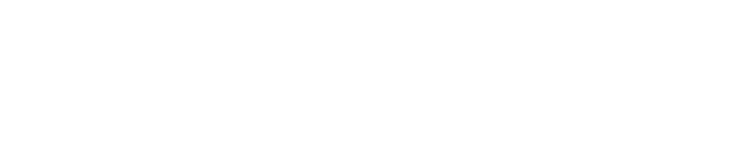
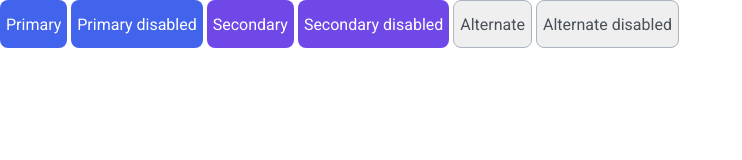
Before and after one commit to js-tasks-ru/htmlcss-20250313_zagudaev-den, a website: page 03-lection1/01-button/index.html in a window 1280 px wide. Shown: the whole page, without its empty margins (0-742 px from the left). Drawn offline with Linux system fonts and the light colour scheme.

Commit message:
кнопка и карусель

```diff
--- a/03-lection1/01-button/button.css
+++ b/03-lection1/01-button/button.css
@@ -1 +1,79 @@
 /* Стилизация кнопки */
+
+.button {
+    height: 48px;
+    text-align: center;
+    transition: opacity 200ms
+    ease-in-out, background 200ms
+    ease-in-out;
+
+}
+
+.button:disabled {
+    opacity: 0.5;
+    pointer-events: none;
+    cursor: default;
+}
+
+.button__primary {
+
+    /* Blue */
+    background: var(--primary-default);
+    border-radius: 8px;
+
+    /* Primary */
+    border-width: 0;
+    font-family: 'Roboto';
+    font-style: normal;
+    font-size: 16px;
+    line-height: 19px;
+    color: var(--white);
+}
+
+.button__primary:hover {
+background: var(--primary-hover);
+cursor: pointer;
+}
+
+.button__secondary {
+
+    /* Purple */
+    background: var(--secondary-default);
+    border-radius: 8px;
+
+    /* Secondary */
+    border-width: 0;
+    font-family: 'Roboto';
+    font-style: normal;
+    font-size: 16px;
+    line-height: 19px;
+    color: var(--white);
+
+}
+
+.button__secondary:hover {
+background: var(--secondary-hover);
+cursor: pointer;
+}
+
+.button__alternate {
+
+    /* Gray 3 */
+    border: 1px solid var(--grey-3);
+    border-radius: 8px;
+
+    /* Alternate */
+
+    font-family: 'Roboto';
+    font-style: normal;
+    font-size: 16px;
+    line-height: 19px;
+
+    /* Gray 4 */
+    color: var(--alternate-default);
+}
+
+.button__alternate:hover {
+border: 1px solid #212429;
+cursor: pointer;
+}
--- a/03-lection1/01-button/index.html
+++ b/03-lection1/01-button/index.html
@@ -6,6 +6,11 @@
         <link rel="stylesheet" href="./button.css">
     </head>
     <body>
-
+        <button class="button button__primary">Primary</button>
+        <button class="button button__primary" :disabled>Primary disabled</button>
+        <button class="button button__secondary">Secondary</button>
+        <button class="button button__secondary" :disabled>Secondary disabled</button>
+        <button class="button button__alternate">Alternate</button>
+        <button class="button button__alternate" :disabled>Alternate disabled</button>
     </body>
 </html>
--- a/assets/css/main.css
+++ b/assets/css/main.css
@@ -22,7 +22,13 @@
     --success: var(--blue);
 
     --primary: var(--blue);
+    --primary-default: #4263EB;
+    --primary-hover: #2342C0;
     --secondary: var(--purple);
+    --secondary-default: var(--purple);
+    --secondary-hover: #5028C6;
+    --alternate-default: var(--grey-4);
+
 }
 
 
--- a/components/footer/footer.css
+++ b/components/footer/footer.css
@@ -1,6 +1,6 @@
 .footer {
     background-color: var(--white);
-    padding-top: 71px;
+    padding-top: 71px 0 136px;
 }
 
 .footer__title {
@@ -23,7 +23,7 @@
 
 .footer__text {
     /* This project is a collection of professionally designed, pre-built, fully responsive HTML snippets you can drop into your projects. Get started by checking out our free preview components, or browsing the PNG previews in the categories you're most curious about. */
-    padding-top: 32px;
+    margin-top: 32px;
     /* p */
     font-family: 'Inter';
     font-style: normal;
```
Also changed, not shown: 03-lection1/02-accordion/accordion.css (+23 -0 lines), 03-lection1/02-accordion/index.html (+26 -8 lines).
